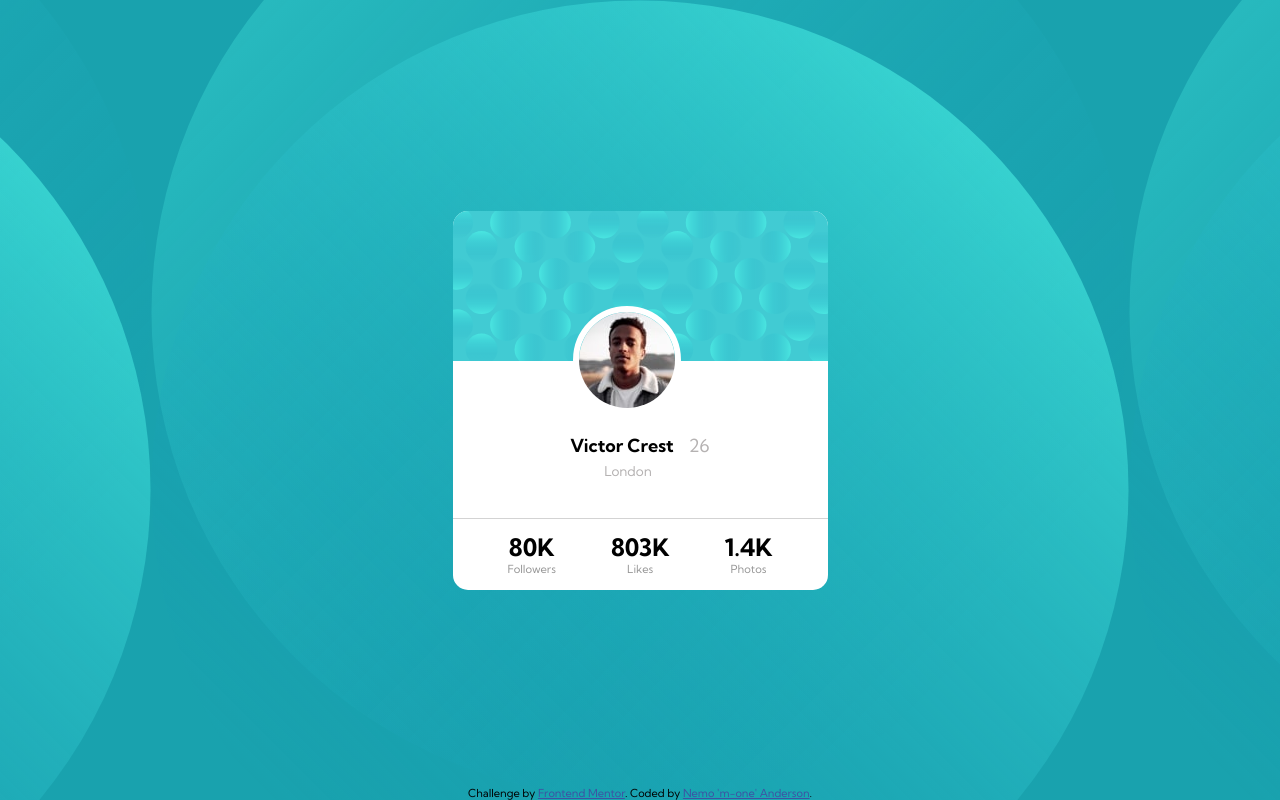
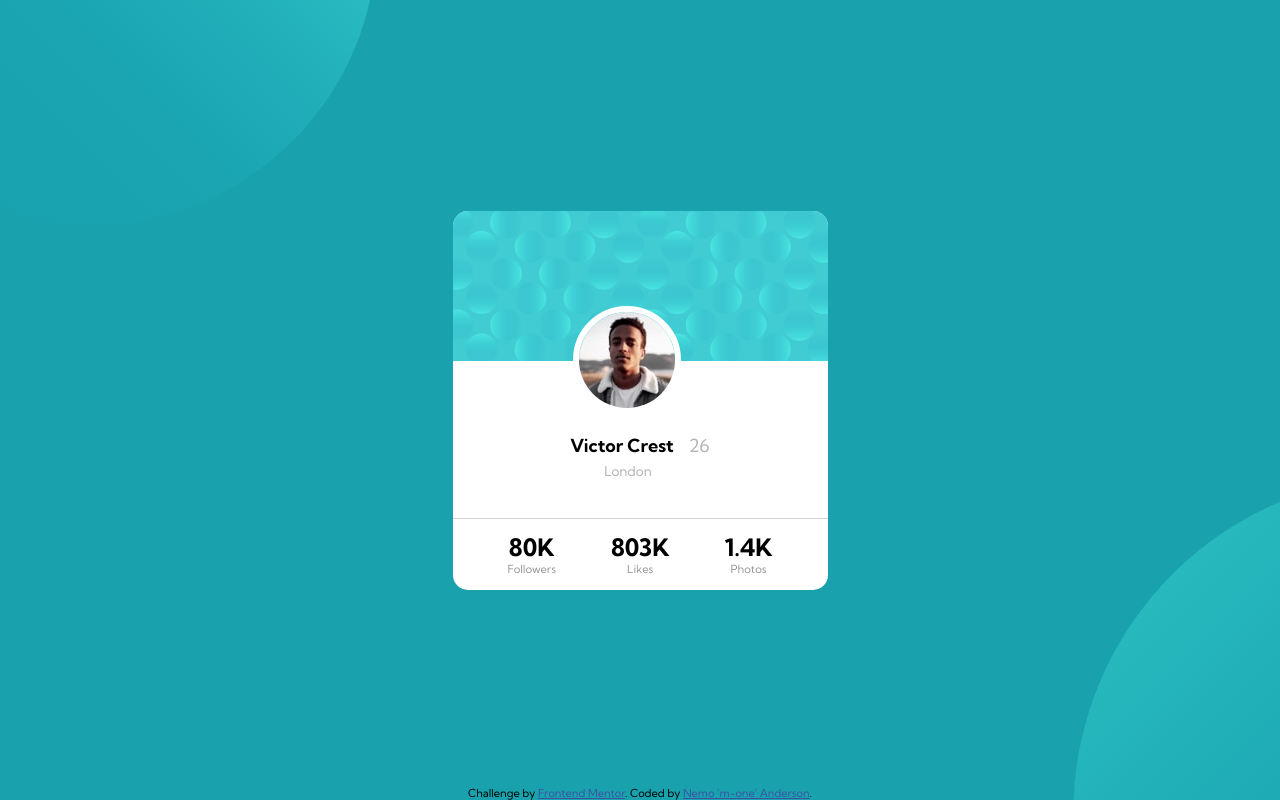
Before and after one commit to nemoanderson/project_profile_card, a plain HTML site: page index.html in a window 1280 px wide. Drawn offline with Linux system fonts and the light colour scheme.

Commit message:
🎉 first part of code didn't properly display background. Still a bug, 🐛 will fix next.

```diff
--- a/styles.css
+++ b/styles.css
@@ -20,7 +20,11 @@
 }
 
 body {
-  background: url(./assets/images/bg-pattern-top.svg) top, url(./assets/images/bg-pattern-bottom.svg) bottom ;
+  background:
+    url(./assets/images/bg-pattern-top.svg) top -350px left -11em,
+    url(./assets/images/bg-pattern-bottom.svg)  bottom -350px right -26em;
+  background-size: 575px, 675px;
+  background-repeat: no-repeat;
   background-color: var(--color-dark-cyan);
   font-family: 'Kumbh Sans', system-ui, -apple-system, BlinkMacSystemFont, 'Segoe UI', Roboto, Oxygen, Ubuntu, Cantarell, 'Open Sans', 'Helvetica Neue', sans-serif;
   font-size: 18px; /* From Style Guide */
```
